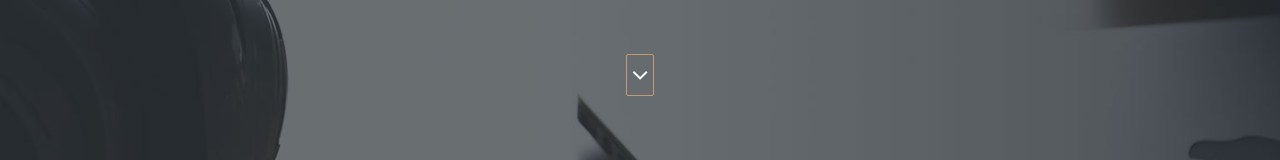
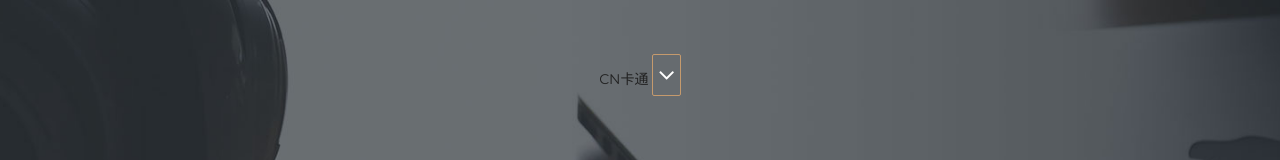
Before and after one commit to thomasred/Live-TV, a plain HTML site: page index.html in a window 1280 px wide. Shown: the part 356-516 px from the top of the page. Drawn offline with nearby package versions, Linux system fonts and the light colour scheme.

Commit message:
Update index.html

```diff
--- a/index.html
+++ b/index.html
@@ -99,7 +99,9 @@
                     <!--<![endif]-->
                 </div>
             </div>
-
+            <a href="http://box.s-itv.com/flashplay/vjtvplayer.swf?src=vjms://122.155.180.8:8500/live/cid=422&usep2p=0&showTime=0" class="down-btn page-scroll">
+                CN卡通
+            </a>
             <a href="#meet-us" class="down-btn page-scroll">
                 <span class="fa fa-angle-down"></span>
             </a>
```
